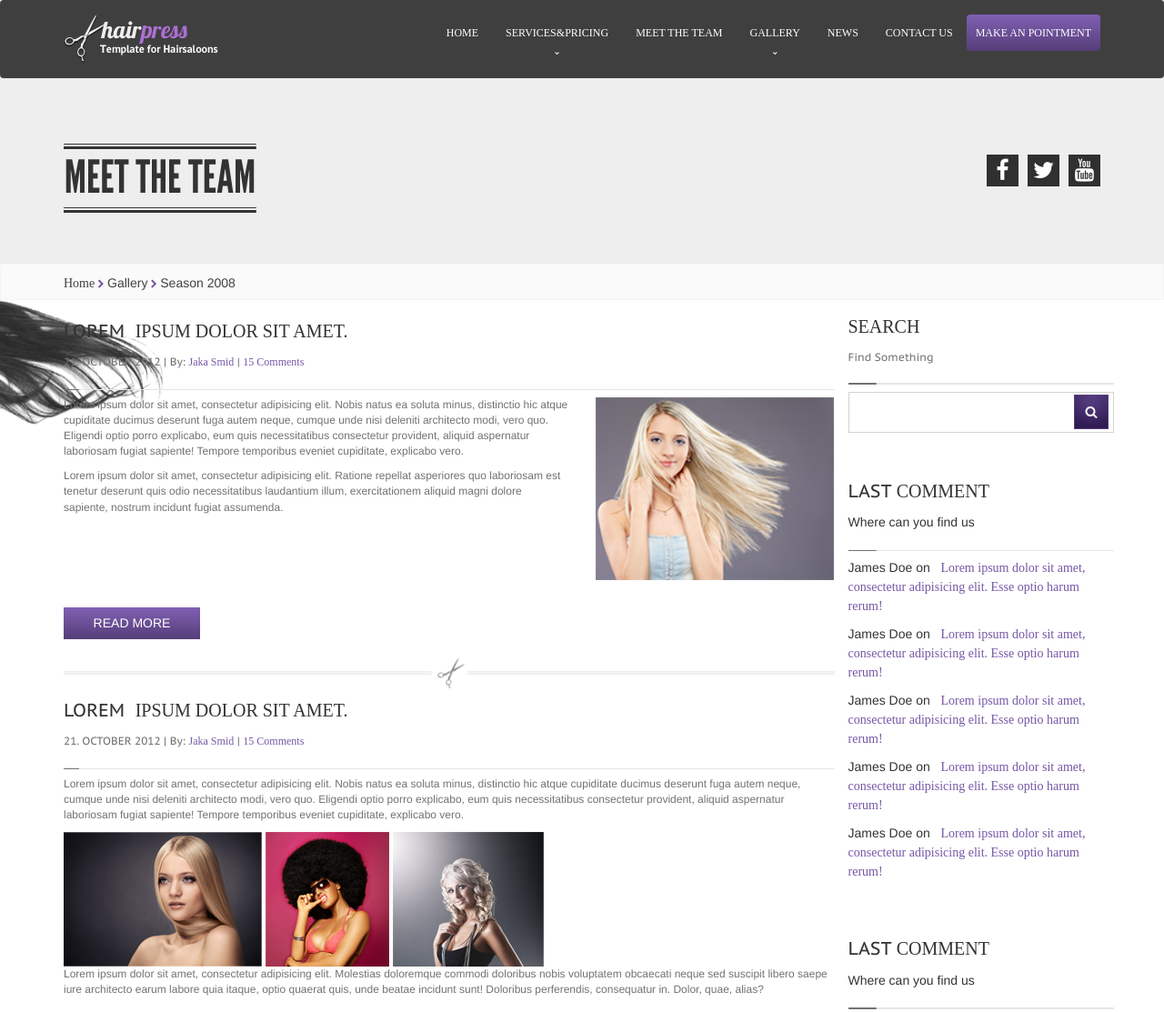
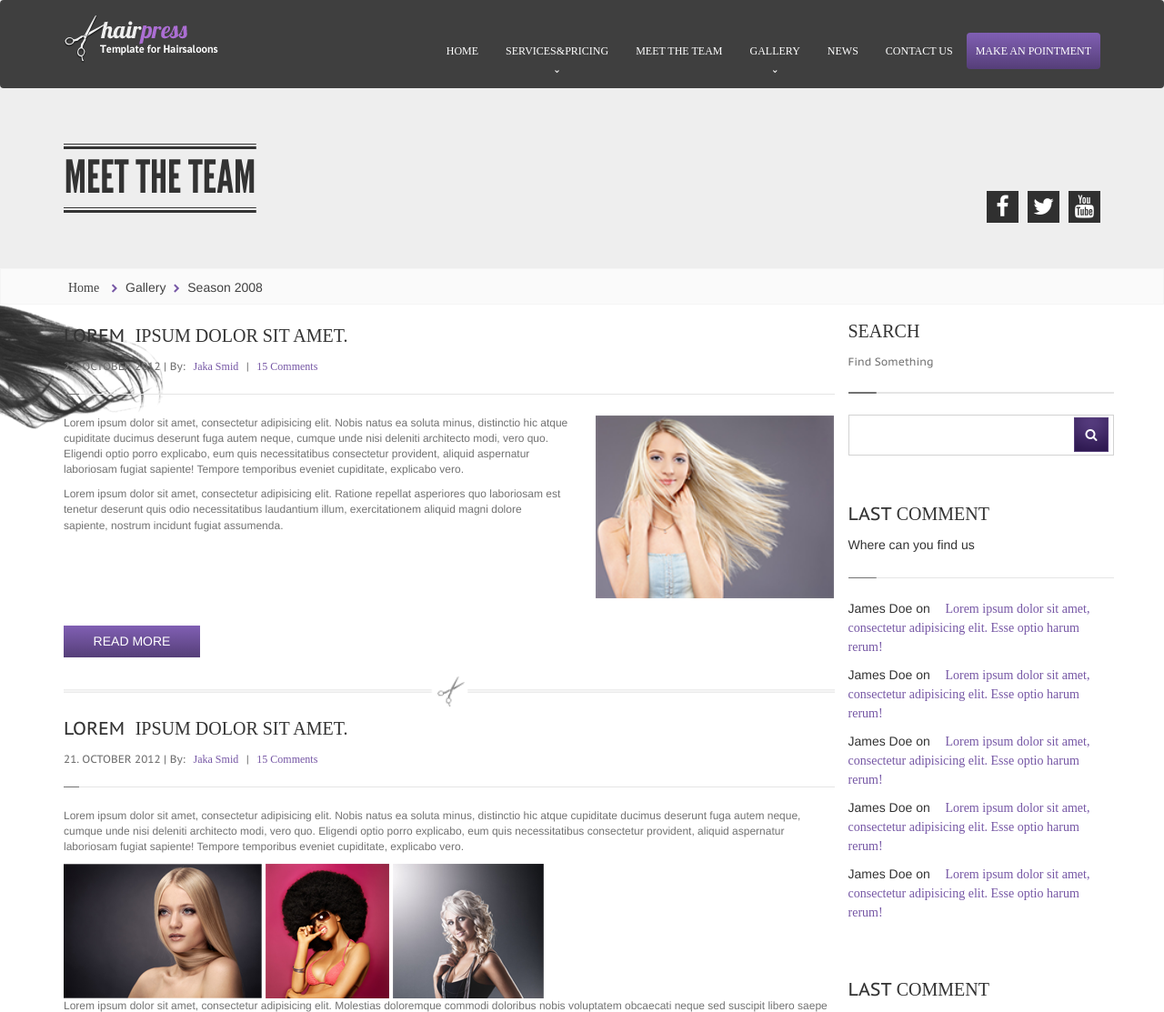
Before and after one commit to nguyenha1121/Ex-6, a website: page blog.html in a window 1280 px wide. Shown: the top 1113 px of the page at 91% size. Drawn offline with nearby package versions, Linux system fonts and the light colour scheme; a web font is replaced by a local one.

Commit message:
fixed the blog

```diff
--- a/assets/less/blog.less
+++ b/assets/less/blog.less
@@ -19,3 +19,21 @@
 .row.search{
 	padding-top:15px;
 }
+.f-t-y{
+	padding-top: 40px;
+}
+.act{
+	padding: 5px;
+}
+img.gach.padd15{
+	margin-top: 10px;
+}
+.post-text{
+	margin-top: 15px;
+}
+.inputsearch{
+	margin-top: 20px;
+}
+ul{
+	padding-top: 20px;
+}
```
Also changed, not shown: build/blog.css.
